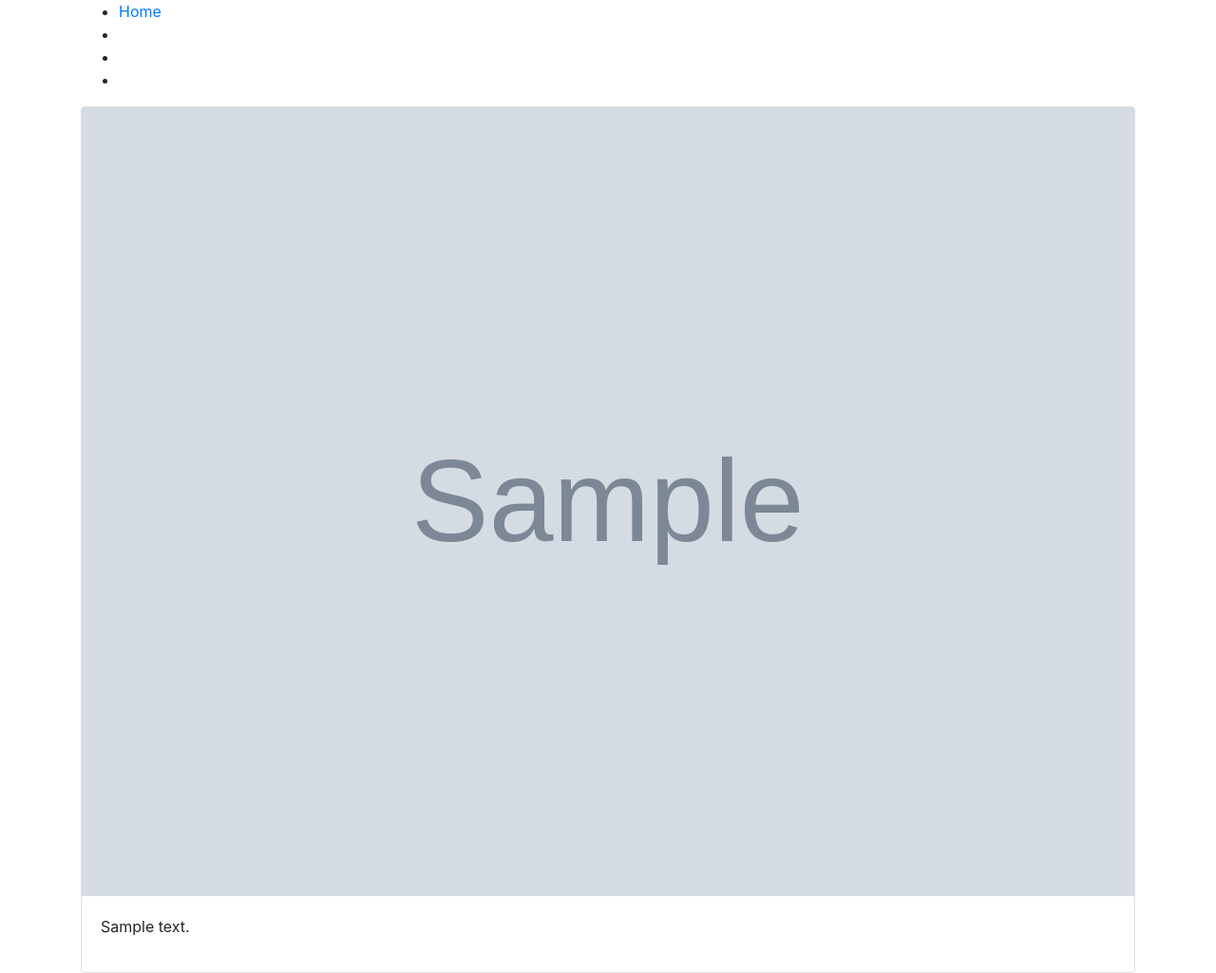
After one commit to DinaraKA/exam_9_gallery, a Django app: page / in a window 1280 px wide. The commit adds this page. Shown: the whole page at 95% size. Run offline with Django 3.2, Linux system fonts and the light colour scheme; tables that the repository leaves empty hold one stand-in row (values such as "Sample post"); grey boxes marked "Sample" are stand-in pictures; some libraries are stand-ins or nearby versions.

Commit message:
Added main page with photo list. Modified model and added some settings to base.html.

```diff
--- a/source/main/urls.py
+++ b/source/main/urls.py
@@ -12,12 +12,13 @@ Including another URLconf
     1. Import the include() function: from django.urls import include, path
     2. Add a URL to urlpatterns:  path('blog/', include('blog.urls'))
 """
+from django.conf import settings
+from django.conf.urls.static import static
 from django.contrib import admin
 from django.urls import path, include
 
 urlpatterns = [
     path('admin/', admin.site.urls),
     path('', include('webapp.urls')),
-    path('api/v1', include('api_v1.urls')),
-    path('api-auth/', include('rest_framework.urls', namespace='rest_framework'))
-]
+    path('api/v1', include('api_v1.urls'))
+]+ static(settings.MEDIA_URL, document_root=settings.MEDIA_ROOT)
--- a/source/webapp/models.py
+++ b/source/webapp/models.py
@@ -1,11 +1,12 @@
+from django.contrib.auth.models import User
 from django.db import models
 
 class Photo(models.Model):
     photo = models.ImageField(upload_to='user_pics', verbose_name='Photo')
     note = models.CharField(max_length=50, verbose_name='Note')
     created_at = models.DateTimeField(auto_now_add=True, verbose_name="Added date")
-    like = models.IntegerField(default=0, verbose_name='Raiting')
-    author = models.CharField(max_length=20, verbose_name='Added by')
+    like = models.IntegerField(default=0, verbose_name='Like')
+    author = models.ForeignKey(User, default=None, on_delete=models.CASCADE, verbose_name='Added by')
 
     def __str__(self):
         return self.note
@@ -18,7 +19,7 @@ class Photo(models.Model):
 class Comment(models.Model):
     text = models.TextField(max_length=200, verbose_name='Comment')
     photo = models.ForeignKey('Photo', on_delete=models.CASCADE, verbose_name='Photo', related_name='photo_comment')
-    comment_author = models.CharField(max_length=20, verbose_name='Added by')
+    comment_author = models.ForeignKey(User, default=None, on_delete=models.CASCADE, verbose_name='Added by')
     comment_created_at = models.DateTimeField(auto_now_add=True, verbose_name="Added date")
 
     def __str__(self):
--- a/source/webapp/templates/base.html
+++ b/source/webapp/templates/base.html
@@ -20,18 +20,6 @@
             <li><a href="#"></a></li>
             <li><a href="#"></a></li>
             {% block menu %}{% endblock %}
-            <li class="menu-right">
-                <ul>
-                    {% if request.user.is_authenticated %}
-                        <li><a href="{% url 'accounts:user_index' %}">Users</a></li>
-                        <li style="color: darkblue;">Hello, <a href="{%  url 'accounts:user_detail' request.user.pk %}">{{request.user}}!</a></li>
-                        <li><a href="{% url 'accounts:logout' %}">Log out</a></li>
-                    {% else %}
-                        <li><a href="{% url 'accounts:login' %}">Log in</a></li>
-                        <li><a href="{% url 'accounts:register' %}">Sign up</a></li>
-                    {% endif %}
-                </ul>
-            </li>
         </ul>
     </div>
 </nav>
--- /dev/null
+++ b/source/webapp/templates/index.html
@@ -0,0 +1,17 @@
+{% extends 'base.html' %}
+{% block menu %}
+{#    <li><a href="{% url ... %}">Add Photo</a></li>#}
+{% endblock %}
+{% block content %}
+    <div class="card-deck">
+        {% for photo in photos %}
+          <div class="card">
+            <img src="{{ photo.photo.url }}" class="card-img-top" alt="photo">
+            <div class="card-body">
+              <p class="card-note">{{ photo.note }}</p>
+{#              <p class="card-like">{{ photo.like }}</p>#}
+            </div>
+          </div>
+        {% endfor %}
+    </div>
+{% endblock %}
--- a/source/webapp/views.py
+++ b/source/webapp/views.py
@@ -1,5 +1,12 @@
-from django.views.generic import TemplateView
+from django.views.generic import ListView
+
+from webapp.models import Photo
 
 
-class IndexView(TemplateView):
+class IndexView(ListView):
     template_name = 'index.html'
+    model = Photo
+    context_object_name = 'photos'
+
+    def session(self, request):
+        print(request.session.items())
```
Also changed, not shown: source/webapp/migrations/0002_auto_20191214_0638.py (added), source/webapp/migrations/0003_auto_20191214_0642.py (added).
